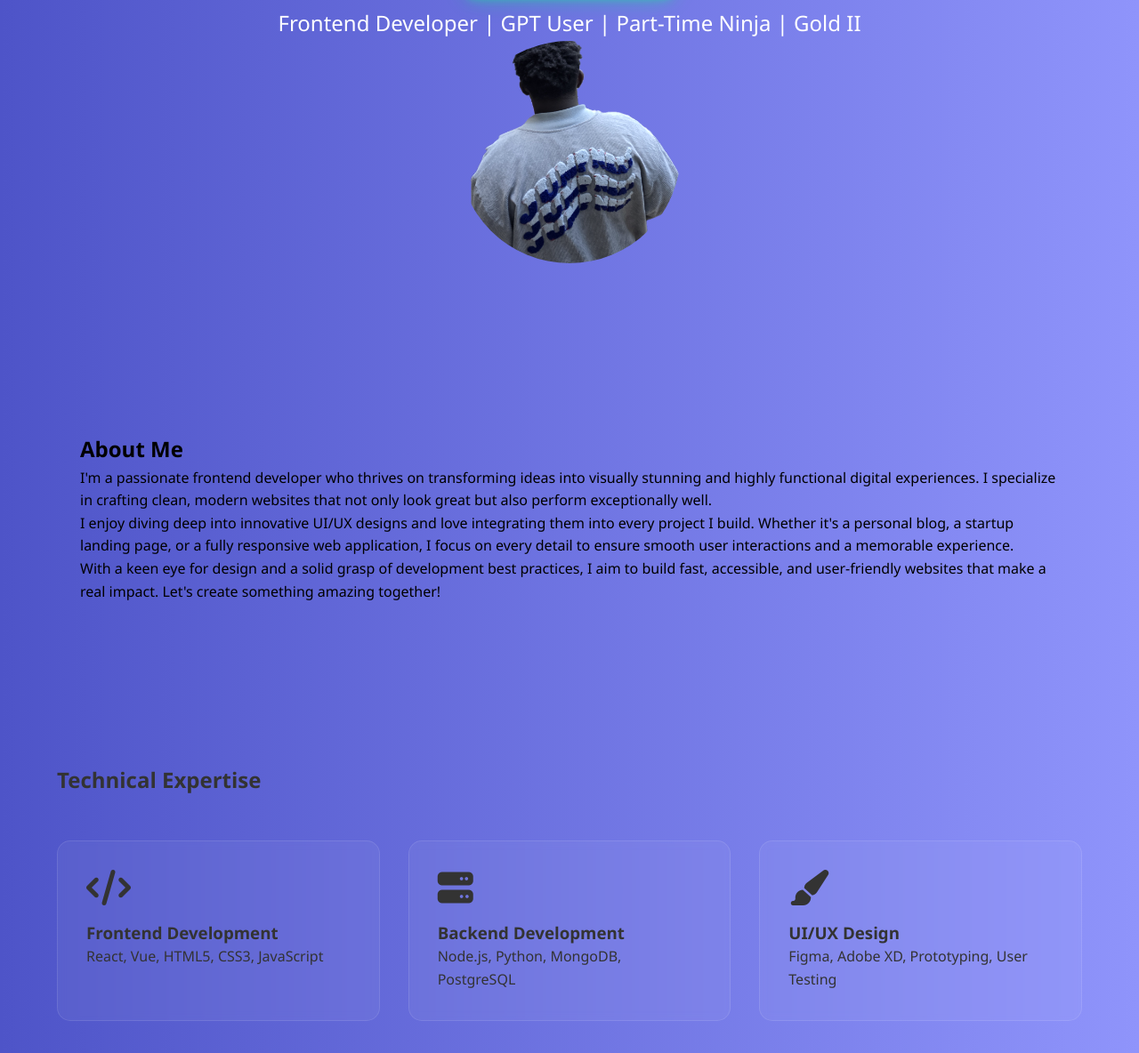
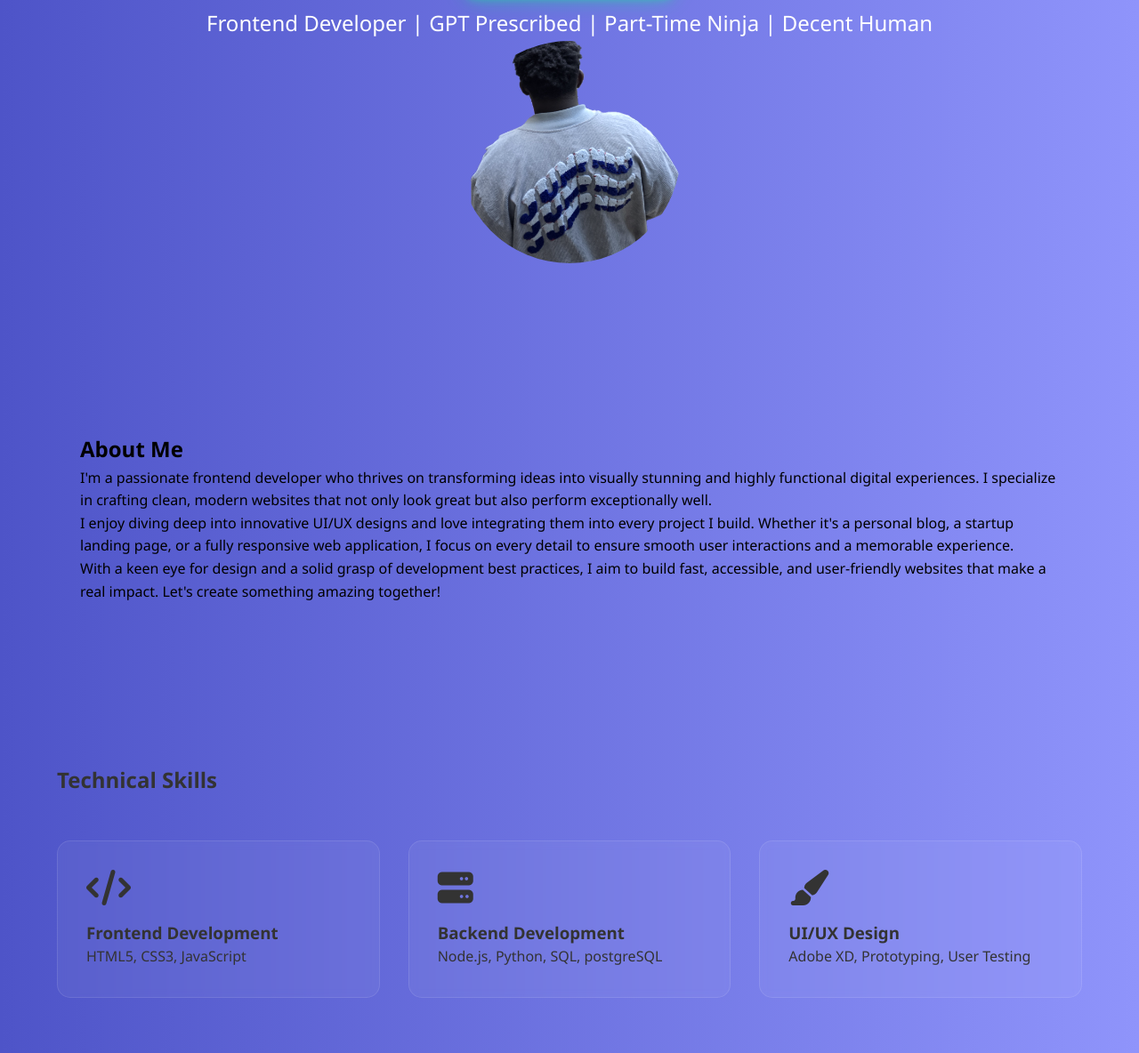
Before and after one commit to zeng-bitman/portfolio-ONE, a plain HTML site: page index.html in a window 1280 px wide. Shown: the part 276-1460 px from the top of the page at 89% size. Drawn offline with Linux system fonts and the light colour scheme.

Commit message:
needed changes

```diff
--- a/index.html
+++ b/index.html
@@ -5,10 +5,6 @@
     <meta charset="UTF-8" />
     <meta name="viewport" content="width=device-width, initial-scale=1.0" />
     <title>🗿ZENG BIT-MAN | 001 | Porfolio</title>
-    <link rel="apple-touch-icon" sizes="180x180" href="/apple-touch-icon.png">
-    <link rel="icon" type="image/png" sizes="32x32" href="/favicon-32x32.png">
-    <link rel="icon" type="image/png" sizes="16x16" href="/favicon-16x16.png">
-    <link rel="manifest" href="/site.webmanifest">
     <link rel="stylesheet" href="https://cdnjs.cloudflare.com/ajax/libs/font-awesome/6.7.1/css/all.min.css"
         integrity="sha512-5Hs3dF2AEPkpNAR7UiOHba+lRSJNeM2ECkwxUIxC1Q/FLycGTbNapWXB4tP889k5T5Ju8fs4b1P5z/iB4nMfSQ=="
         crossorigin="anonymous" referrerpolicy="no-referrer" />
@@ -34,7 +30,7 @@
             <h2>Hello👋🏽</h2>
             <a href="#" class="glow"><span>I'm zeng BIT-MAN</span></a>
             <br>
-            <p>Frontend Developer | GPT User | Part-Time Ninja | Gold II</p>
+            <p>Frontend Developer | GPT Prescribed | Part-Time Ninja | Decent Human</p>
         </div>
         <section id="home" class="hero">
             <div class="hero-image">
@@ -42,12 +38,6 @@
             </div>
         </section>
     </section>
-
-    <!-- <section id="home" class="hero">
-        <div class="hero-image">
-            <img src="1.png" alt="Profile" class="profile-img">
-        </div>
-    </section> -->
 
     <section id="about">
         <div class="container">
@@ -70,22 +60,22 @@
     </section>
     <!-- Skills Section -->
     <section id="skills" class="skills">
-        <h2>Technical Expertise</h2>
+        <h2>Technical Skills</h2>
         <div class="skills-grid">
             <div class="skill-card">
                 <i class="fas fa-code"></i>
                 <h3>Frontend Development</h3>
-                <p>React, Vue, HTML5, CSS3, JavaScript</p>
+                <p>HTML5, CSS3, JavaScript</p>
             </div>
             <div class="skill-card">
                 <i class="fas fa-server"></i>
                 <h3>Backend Development</h3>
-                <p>Node.js, Python, MongoDB, PostgreSQL</p>
+                <p>Node.js, Python, SQL, postgreSQL</p>
             </div>
             <div class="skill-card">
                 <i class="fas fa-paint-brush"></i>
                 <h3>UI/UX Design</h3>
-                <p>Figma, Adobe XD, Prototyping, User Testing</p>
+                <p>Adobe XD, Prototyping, User Testing</p>
             </div>
         </div>
     </section>
```
